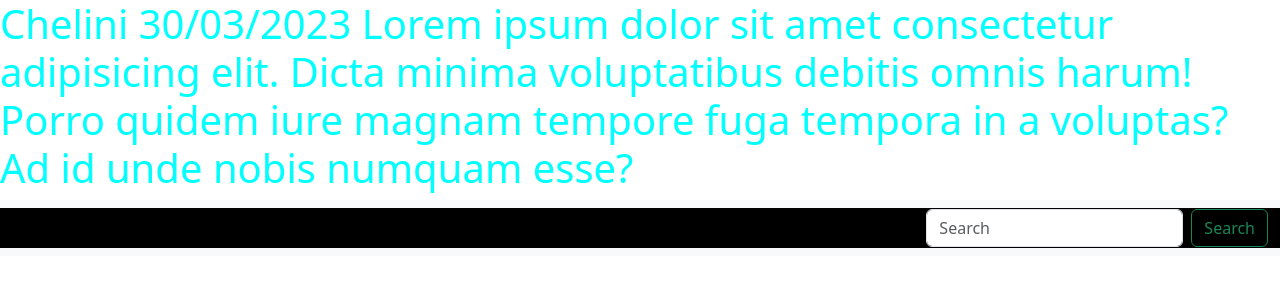
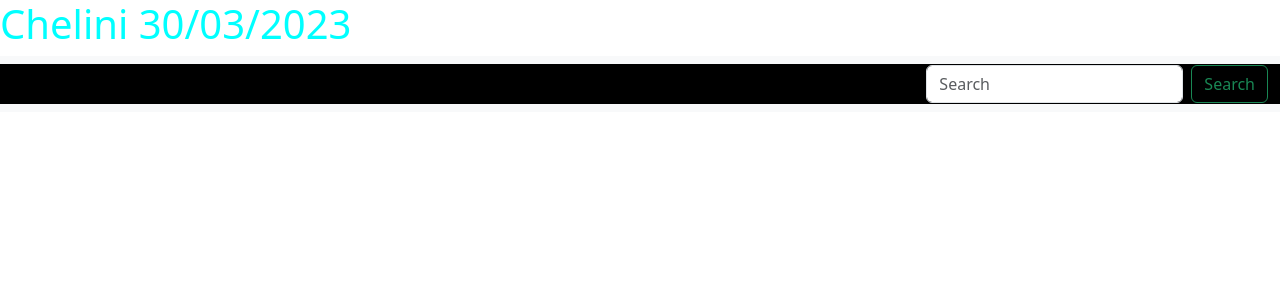
Before and after one commit to LorenzoChelini/Chelini-Compito1, a plain HTML site: page index.html in a window 1280 px wide. Drawn offline with nearby package versions, Linux system fonts and the light colour scheme.

Commit message:
conflitto in corso

```diff
--- a/index.html
+++ b/index.html
@@ -9,7 +9,7 @@
     <title>CheliniCompito1</title>
 </head>
 <body>
-    <h1 class="titolo">Chelini 30/03/2023 Lorem ipsum dolor sit amet consectetur adipisicing elit. Dicta minima voluptatibus debitis omnis harum! Porro quidem iure magnam tempore fuga tempora in a voluptas? Ad id unde nobis numquam esse?</h1>
+    <h1 class="titolo">Chelini 30/03/2023</h1>
 
     <nav class="navbar navbar-expand-lg bg-body-tertiary">
         <div style="background-color: black;" class="container-fluid">
```
